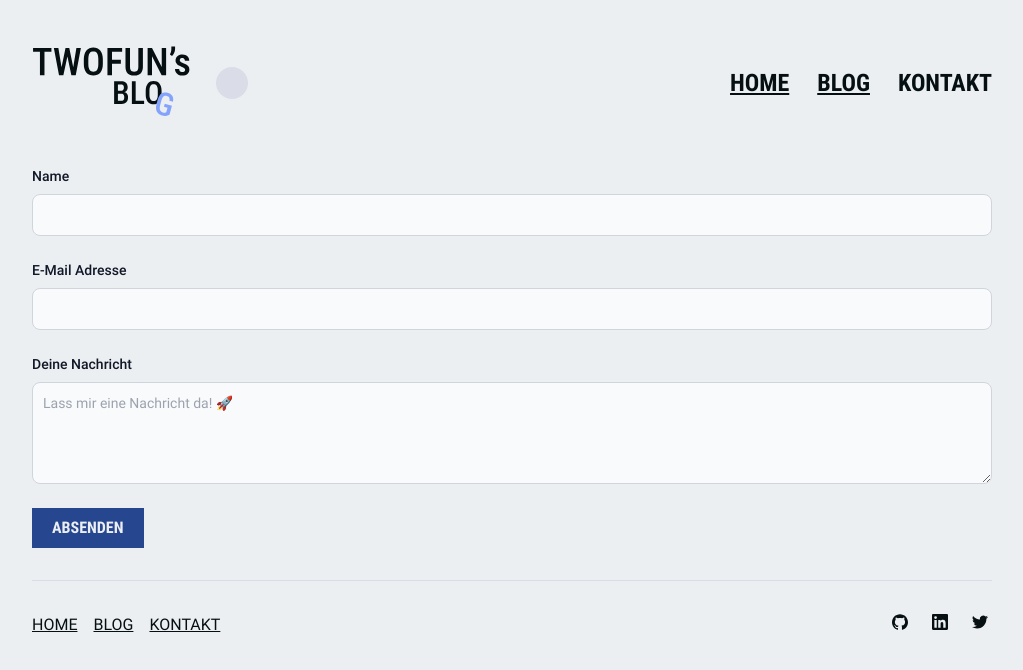
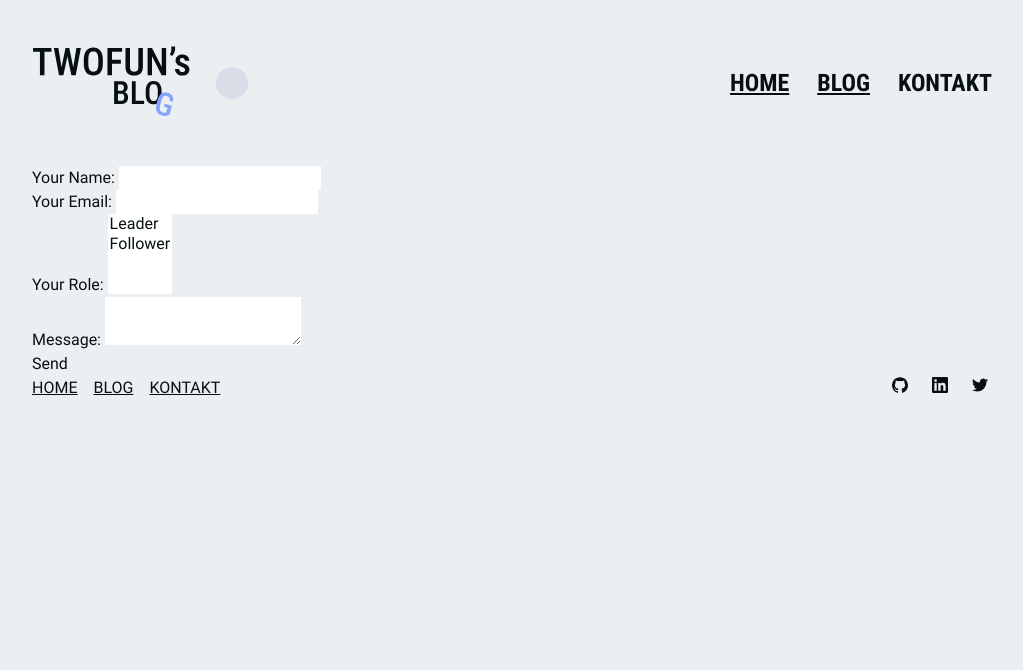
Before and after one commit to tufancal/portfolio, an Astro site: page /contact in a window 1280 px wide. Shown: the whole page, without its empty margins (128-1151 px from the left). Built offline with nearby package versions, Linux system fonts and the light colour scheme; Astro itself is replaced by a stand-in of ours.

Commit message:
draft: form test

```diff
--- a/src/pages/contact.astro
+++ b/src/pages/contact.astro
@@ -4,24 +4,26 @@
 ---
 
 <Layout title="Kontakt | Tufan Calisir">
-  <form class="divider" name="contact" method="POST" netlify>
-    <FormInput name="name" type="text" label="Name" required={true} />
-    <FormInput name="email" type="email" label="E-Mail Adresse" required={true} />
-    <div class="mb-6">
+  <form name="contact" method="POST" data-netlify="true">
+    <p>
+      <label>Your Name: <input type="text" name="name" /></label>
+    </p>
+    <p>
+      <label>Your Email: <input type="email" name="email" /></label>
+    </p>
+    <p>
       <label
-        for="message"
-        class="mb-2 block text-sm font-medium text-gray-900 dark:text-white"
-        >Deine Nachricht</label
+        >Your Role: <select name="role[]" multiple>
+          <option value="leader">Leader</option>
+          <option value="follower">Follower</option>
+        </select></label
       >
-      <textarea
-        id="message"
-        rows="4"
-        class="block w-full rounded-lg border border-gray-300 bg-gray-50 p-2.5 text-sm text-gray-900 focus:border-blue-500 focus:ring-blue-500 dark:border-gray-600 dark:bg-gray-700 dark:text-white dark:placeholder-gray-400 dark:focus:border-blue-500 dark:focus:ring-blue-500"
-        placeholder="Lass mir eine Nachricht da! 🚀" required></textarea>
-    </div>
-    <button
-      class="inline-flex items-center justify-center bg-highlight-light px-5 py-2 font-RobotoCondensed font-bold uppercase text-primary-light outline-offset-4 transition-colors delay-75 hover:bg-secondary-light hover:text-highlight-light focus-visible:outline focus-visible:outline-highlight-light dark:bg-highlight-dark dark:text-primary-dark dark:hover:bg-secondary-dark dark:hover:text-highlight-dark dark:focus-visible:outline-highlight-dark"
-      type="submit">Absenden</button
-    >
+    </p>
+    <p>
+      <label>Message: <textarea name="message"></textarea></label>
+    </p>
+    <p>
+      <button type="submit">Send</button>
+    </p>
   </form>
 </Layout>
```
